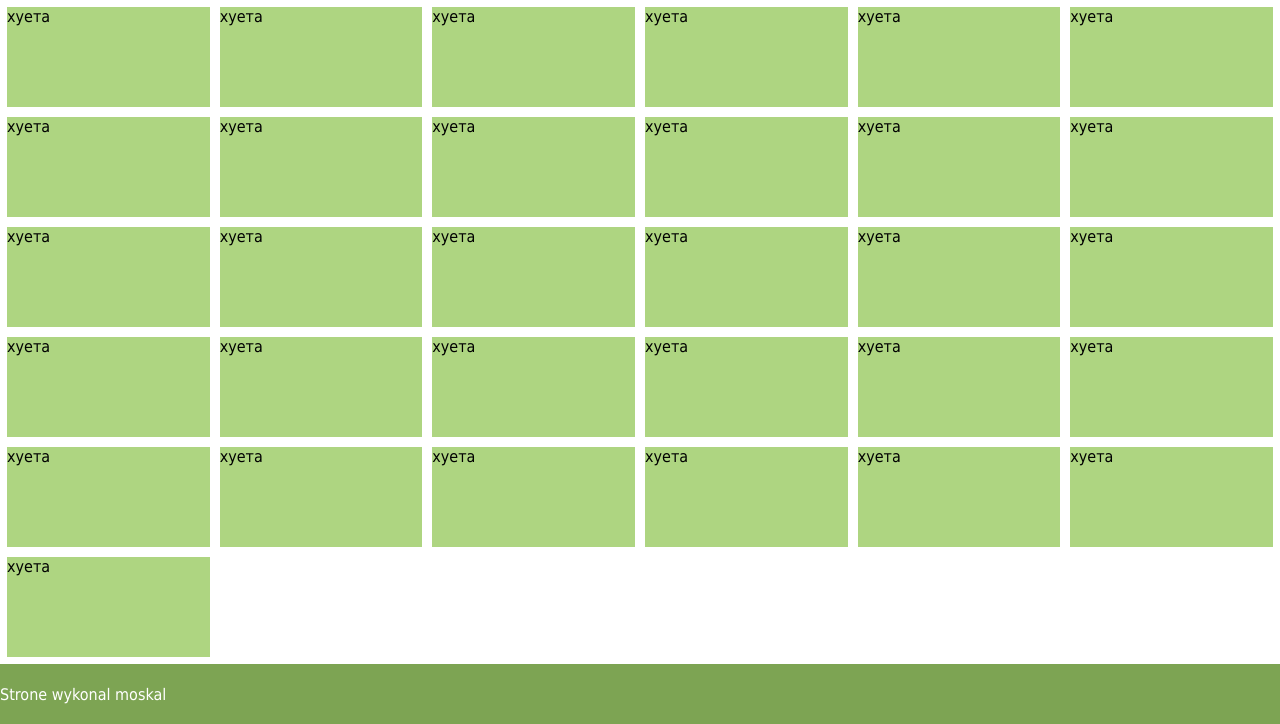
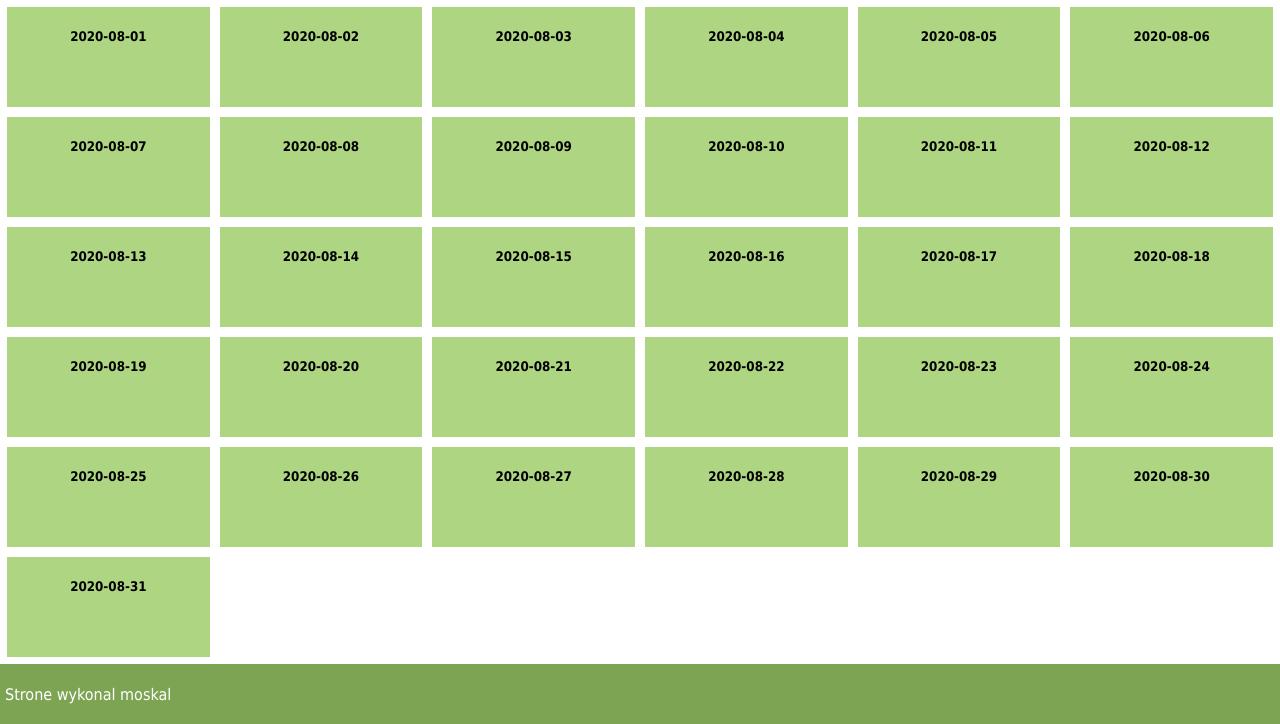
Before and after one commit to BaldrProgrammer/frontend_zadania, a PHP site: page / in a window 1280 px wide. Shown: the part 120-844 px from the top of the page. Run offline with PHP 8.4, Linux system fonts and the light colour scheme.

Commit message:
18.09.2025 6

```diff
--- a/18.09.2025/script.js
+++ b/18.09.2025/script.js
@@ -4,7 +4,14 @@ const container = document.querySelector('#polakiahueli')
 
 for(let i = 1; i <= 31; i++){
     const yacheika = document.createElement('div')
-    yacheika.textContent = 'хуета'
+
+    const data = document.createElement('h5')
+    data.textContent = `2020-08-${String(i).padStart(2, "0")}`
+    yacheika.appendChild(data)
+
+    const text = document.createElement('p')
+    yacheika.appendChild(text)
+
     yacheika.className = 'yacheika'
     container.appendChild(yacheika)
 }
--- a/18.09.2025/style5.css
+++ b/18.09.2025/style5.css
@@ -26,21 +26,34 @@ body{
 
     main{
         padding: 7px;
+        h5{
+            text-align: center;
+        }
+
         .contaiter {
             display: grid;
             grid-template-columns: repeat(6, 1fr);
             gap: 10px;
 
             .yacheika{
-            background: #AED581;
-            height: 100px;
-        }
+                background: #AED581;
+                height: 100px;
+                border: 1px #7DA453;
+            }
+            .yacheika:hover{
+                background: #7DA453;
+                color: white;
+                height: 100px;
+                border: 1px #7DA453;
+            }
+
         }
     }
 
     footer{
         height: 60px;
         display: flex;
+        padding-left: 5px;
         align-items: center;
         background: #7DA453;
         color: white;
```
